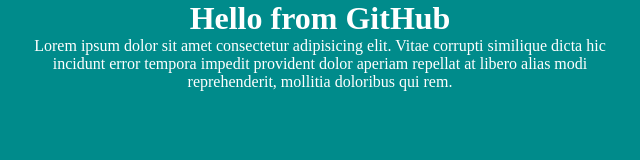
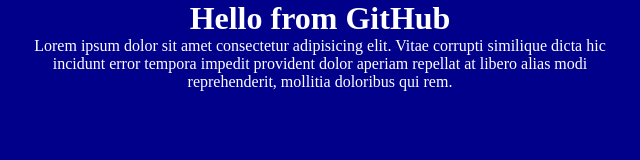
Before and after one commit to faxr1dd1nov1c7/1-dars, a plain HTML site: page index.html in a window 1280 px wide. Shown: the whole page, without its empty margins (320-960 px from the left). Drawn offline with Linux system fonts and the light colour scheme.

Commit message:
update main.css

```diff
--- a/css/main.css
+++ b/css/main.css
@@ -4,7 +4,7 @@
 
 body {
     margin: 0;
-    background-color: darkcyan;
+    background-color: darkblue;
 }
 
 img {
```
